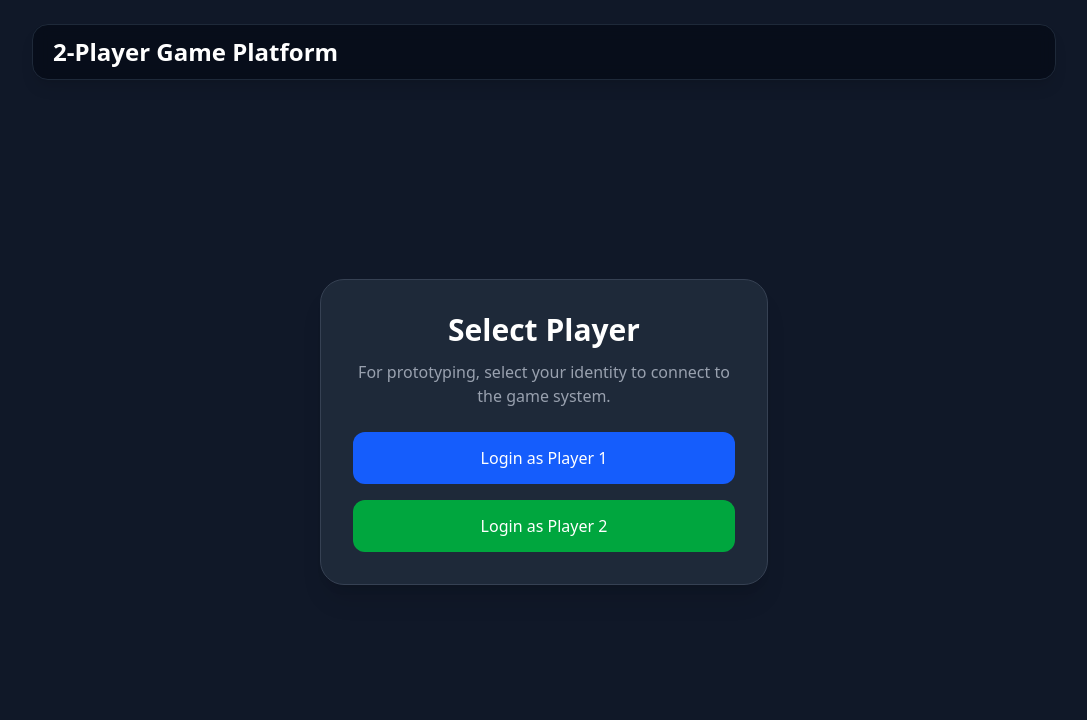
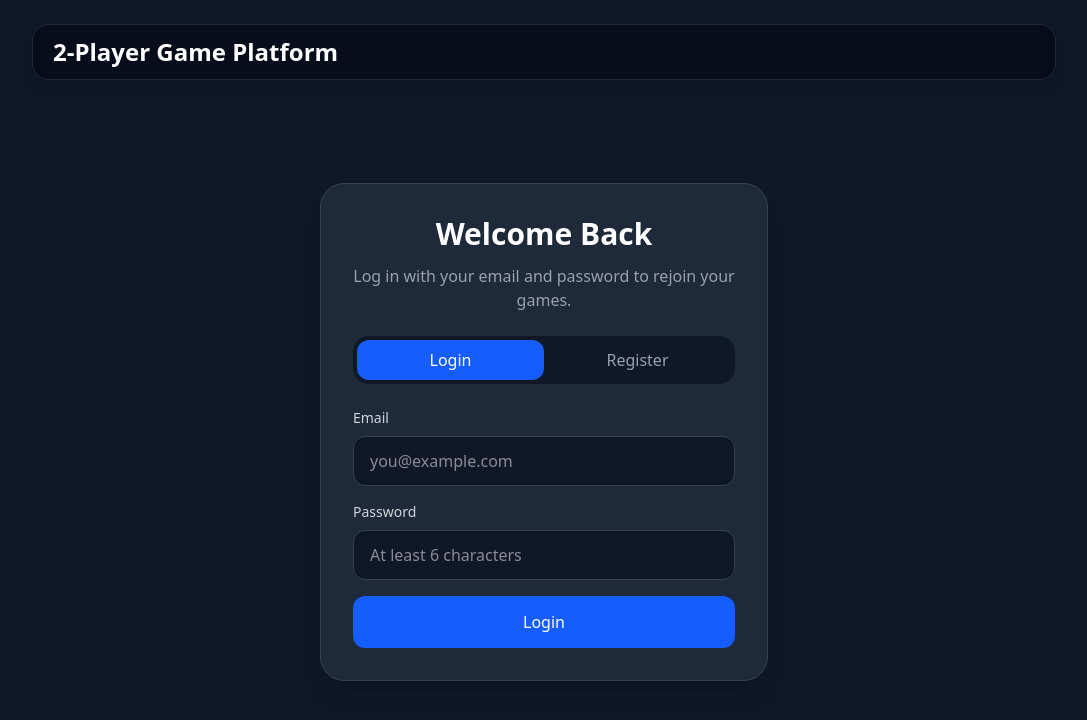
Before and after one commit to Iftekhar-Mahi/2_player_online_game, a React (Vite) app: page /login in a window 1280 px wide. Shown: the top 720 px of the page, without its empty margins (96-1183 px from the left). Built offline with nearby package versions, Linux system fonts and the light colour scheme.

Commit message:
authentication added

```diff
--- a/src/App.jsx
+++ b/src/App.jsx
@@ -7,18 +7,28 @@ import GameLobby from './components/lobby/GameLobby';
 import GameRouter from './components/games/GameRouter';
 
 function App() {
-  const { user, signOut } = useAuth();
+  const { user, profile, signOut } = useAuth();
 
-  const handleSignOut = () => {
-    signOut();
-    window.location.href = '/login'; // Force reload to clear state and route properly
+  const handleSignOut = async () => {
+    try {
+      await signOut();
+    } catch (error) {
+      alert('Failed to sign out: ' + error.message);
+    }
   };
 
   return (
     <div className="min-h-screen bg-gray-900 text-white px-3 py-4 sm:px-4 sm:py-6 safe-bottom">
       <div className="mx-auto flex w-full max-w-5xl flex-col gap-4">
         <div className="flex flex-col gap-3 rounded-2xl border border-gray-800 bg-gray-950/60 px-4 py-3 shadow-lg backdrop-blur sm:flex-row sm:items-center sm:justify-between sm:px-5">
-          <h1 className="text-lg font-bold leading-tight sm:text-2xl">2-Player Game Platform</h1>
+          <div className="min-w-0">
+            <h1 className="text-lg font-bold leading-tight sm:text-2xl">2-Player Game Platform</h1>
+            {user && (
+              <p className="mt-1 truncate text-sm text-gray-400">
+                Signed in as {profile?.username || user.email}
+              </p>
+            )}
+          </div>
         {user && (
           <button
             onClick={handleSignOut}
--- a/src/components/auth/LoginPage.jsx
+++ b/src/components/auth/LoginPage.jsx
@@ -1,35 +1,160 @@
+import { useMemo, useState } from 'react';
+import { Navigate } from 'react-router-dom';
 import { useAuth } from '../../hooks/useAuth';
 
 export default function LoginPage() {
-  const { signIn } = useAuth();
+  const { user, signIn, signUp, loading } = useAuth();
+  const [mode, setMode] = useState('login');
+  const [form, setForm] = useState({
+    username: '',
+    email: '',
+    password: ''
+  });
+  const [error, setError] = useState('');
+  const [success, setSuccess] = useState('');
 
-  const handleLogin = (playerId) => {
-    signIn(playerId);
-    window.location.href = '/'; // Force a full page reload so all components pick up the new auth state
+  const isRegister = mode === 'register';
+  const submitLabel = useMemo(
+    () => (isRegister ? 'Create Account' : 'Login'),
+    [isRegister]
+  );
+
+  if (user) {
+    return <Navigate to="/" replace />;
+  }
+
+  const updateField = (field, value) => {
+    setForm((current) => ({
+      ...current,
+      [field]: value
+    }));
+  };
+
+  const handleSubmit = async (event) => {
+    event.preventDefault();
+    setError('');
+    setSuccess('');
+
+    try {
+      if (isRegister) {
+        await signUp({
+          username: form.username.trim(),
+          email: form.email.trim(),
+          password: form.password
+        });
+
+        setSuccess('Account created. You can now start playing.');
+      } else {
+        await signIn({
+          email: form.email.trim(),
+          password: form.password
+        });
+      }
+    } catch (authError) {
+      setError(authError.message);
+    }
   };
 
   return (
     <div className="w-full max-w-md rounded-3xl border border-gray-700 bg-gray-800 p-5 shadow-xl sm:p-8">
-      <h2 className="mb-3 text-center text-2xl font-bold sm:text-3xl">Select Player</h2>
+      <h2 className="mb-3 text-center text-2xl font-bold sm:text-3xl">
+        {isRegister ? 'Create Your Account' : 'Welcome Back'}
+      </h2>
       <p className="mx-auto mb-6 max-w-sm text-center text-sm text-gray-400 sm:text-base">
-        For prototyping, select your identity to connect to the game system.
+        {isRegister
+          ? 'Register with email and password so players can log in from any device.'
+          : 'Log in with your email and password to rejoin your games.'}
       </p>
 
-      <div className="flex flex-col gap-4 w-full">
+      <div className="mb-6 grid grid-cols-2 rounded-2xl bg-gray-900 p-1">
         <button
-          onClick={() => handleLogin('player1')}
-          className="rounded-xl bg-blue-600 px-6 py-3.5 text-base font-semibold text-white transition hover:bg-blue-700 active:scale-[0.99]"
+          type="button"
+          onClick={() => {
+            setMode('login');
+            setError('');
+            setSuccess('');
+          }}
+          className={`rounded-xl px-4 py-2 text-sm font-semibold transition ${!isRegister ? 'bg-blue-600 text-white' : 'text-gray-400'}`}
         >
-          Login as Player 1
+          Login
         </button>
+        <button
+          type="button"
+          onClick={() => {
+            setMode('register');
+            setError('');
+            setSuccess('');
+          }}
+          className={`rounded-xl px-4 py-2 text-sm font-semibold transition ${isRegister ? 'bg-blue-600 text-white' : 'text-gray-400'}`}
+        >
+          Register
+        </button>
+      </div>
+
+      <form onSubmit={handleSubmit} className="flex flex-col gap-4">
+        {isRegister && (
+          <label className="text-left">
+            <span className="mb-2 block text-sm font-medium text-gray-300">Username</span>
+            <input
+              type="text"
+              value={form.username}
+              onChange={(event) => updateField('username', event.target.value)}
+              className="w-full rounded-xl border border-gray-700 bg-gray-900 px-4 py-3 text-white focus:border-blue-500 focus:outline-none"
+              minLength={3}
+              maxLength={24}
+              required={isRegister}
+              placeholder="yourname"
+            />
+          </label>
+        )}
+
+        <label className="text-left">
+          <span className="mb-2 block text-sm font-medium text-gray-300">Email</span>
+          <input
+            type="email"
+            value={form.email}
+            onChange={(event) => updateField('email', event.target.value)}
+            className="w-full rounded-xl border border-gray-700 bg-gray-900 px-4 py-3 text-white focus:border-blue-500 focus:outline-none"
+            required
+            placeholder="you@example.com"
+            autoComplete={isRegister ? 'email' : 'username'}
+          />
+        </label>
+
+        <label className="text-left">
+          <span className="mb-2 block text-sm font-medium text-gray-300">Password</span>
+          <input
+            type="password"
+            value={form.password}
+            onChange={(event) => updateField('password', event.target.value)}
+            className="w-full rounded-xl border border-gray-700 bg-gray-900 px-4 py-3 text-white focus:border-blue-500 focus:outline-none"
+            required
+            minLength={6}
+            placeholder="At least 6 characters"
+            autoComplete={isRegister ? 'new-password' : 'current-password'}
+          />
+        </label>
+
+        {error && (
+          <div className="rounded-xl border border-red-500/40 bg-red-500/10 px-4 py-3 text-sm text-red-200">
+            {error}
+          </div>
+        )}
+
+        {success && (
+          <div className="rounded-xl border border-green-500/40 bg-green-500/10 px-4 py-3 text-sm text-green-200">
+            {success}
+          </div>
+        )}
 
         <button
-          onClick={() => handleLogin('player2')}
-          className="rounded-xl bg-green-600 px-6 py-3.5 text-base font-semibold text-white transition hover:bg-green-700 active:scale-[0.99]"
+          type="submit"
+          disabled={loading}
+          className="rounded-xl bg-blue-600 px-6 py-3.5 text-base font-semibold text-white transition hover:bg-blue-700 active:scale-[0.99] disabled:opacity-60"
         >
-          Login as Player 2
+          {loading ? 'Please wait...' : submitLabel}
         </button>
-      </div>
+      </form>
     </div>
   );
 }
--- a/src/hooks/useAuth.js
+++ b/src/hooks/useAuth.js
@@ -1,35 +1,208 @@
-import { useState, useEffect } from 'react';
+import { createContext, createElement, useContext, useEffect, useState } from 'react';
+import { supabase } from '../lib/supabase';
 
-// Hardcoded users for prototyping
-const HARDCODED_USERS = {
-  player1: { id: 'player1', username: 'Player One' },
-  player2: { id: 'player2', username: 'Player Two' }
+const AuthContext = createContext(null);
+
+const buildFallbackUsername = (authUser) => {
+  const metadataName = authUser?.user_metadata?.username?.trim();
+
+  if (metadataName) {
+    return metadataName;
+  }
+
+  if (authUser?.email) {
+    return authUser.email.split('@')[0];
+  }
+
+  return 'player';
 };
 
-export function useAuth() {
+export function AuthProvider({ children }) {
   const [user, setUser] = useState(null);
+  const [profile, setProfile] = useState(null);
   const [loading, setLoading] = useState(true);
 
+  const loadProfile = async (authUser) => {
+    if (!authUser) {
+      setProfile(null);
+      return null;
+    }
+
+    const { data: existingProfile, error: fetchError } = await supabase
+      .from('profiles')
+      .select('*')
+      .eq('id', authUser.id)
+      .maybeSingle();
+
+    if (fetchError) {
+      throw fetchError;
+    }
+
+    if (existingProfile) {
+      setProfile(existingProfile);
+      return existingProfile;
+    }
+
+    const fallbackProfile = {
+      id: authUser.id,
+      email: authUser.email,
+      username: buildFallbackUsername(authUser)
+    };
+
+    const { data: createdProfile, error: upsertError } = await supabase
+      .from('profiles')
+      .upsert(fallbackProfile, { onConflict: 'id' })
+      .select()
+      .single();
+
+    if (upsertError) {
+      throw upsertError;
+    }
+
+    setProfile(createdProfile);
+    return createdProfile;
+  };
+
   useEffect(() => {
-    // Check local storage for existing fake session
-    const savedUser = localStorage.getItem('mock_user_id');
-    if (savedUser && HARDCODED_USERS[savedUser]) {
-      setUser(HARDCODED_USERS[savedUser]);
-    }
-    setLoading(false);
+    let isMounted = true;
+
+    const syncAuthState = async (session) => {
+      const authUser = session?.user ?? null;
+
+      if (!isMounted) {
+        return;
+      }
+
+      setUser(authUser);
+
+      if (!authUser) {
+        setProfile(null);
+        setLoading(false);
+        return;
+      }
+
+      setLoading(true);
+
+      try {
+        await loadProfile(authUser);
+      } catch (error) {
+        console.error('Failed to load profile:', error.message);
+      } finally {
+        if (isMounted) {
+          setLoading(false);
+        }
+      }
+    };
+
+    supabase.auth.getSession().then(({ data }) => {
+      syncAuthState(data.session);
+    });
+
+    const {
+      data: { subscription }
+    } = supabase.auth.onAuthStateChange((_event, session) => {
+      syncAuthState(session);
+    });
+
+    return () => {
+      isMounted = false;
+      subscription.unsubscribe();
+    };
   }, []);
 
-  const signIn = (playerId) => {
-    if (HARDCODED_USERS[playerId]) {
-      localStorage.setItem('mock_user_id', playerId);
-      setUser(HARDCODED_USERS[playerId]);
+  const signUp = async ({ email, password, username }) => {
+    setLoading(true);
+
+    const { data, error } = await supabase.auth.signUp({
+      email,
+      password,
+      options: {
+        data: {
+          username
+        }
+      }
+    });
+
+    if (error) {
+      setLoading(false);
+      throw error;
     }
+
+    if (data.session?.user) {
+      setUser(data.session.user);
+      try {
+        await loadProfile(data.session.user);
+      } finally {
+        setLoading(false);
+      }
+    } else {
+      setLoading(false);
+    }
+
+    return data;
   };
 
-  const signOut = () => {
-    localStorage.removeItem('mock_user_id');
-    setUser(null);
+  const signIn = async ({ email, password }) => {
+    setLoading(true);
+
+    const { data, error } = await supabase.auth.signInWithPassword({
+      email,
+      password
+    });
+
+    if (error) {
+      setLoading(false);
+      throw error;
+    }
+
+    setUser(data.user);
+
+    try {
+      await loadProfile(data.user);
+    } finally {
+      setLoading(false);
+    }
+
+    return data;
   };
 
-  return { user, loading, signIn, signOut };
+  const signOut = async () => {
+    setLoading(true);
+
+    const { error } = await supabase.auth.signOut();
+
+    if (error) {
+      setLoading(false);
+      throw error;
+    }
+
+    setUser(null);
+    setProfile(null);
+    setLoading(false);
+  };
+
+  return createElement(
+    AuthContext.Provider,
+    {
+      value: {
+        user,
+        profile,
+        loading,
+        signIn,
+        signUp,
+        signOut
+      }
+    },
+    children
+  );
 }
+
+export function useAuth() {
+  const context = useContext(AuthContext);
+
+  if (!context) {
+    throw new Error('useAuth must be used within an AuthProvider');
+  }
+
+  return context;
+}
--- a/src/main.jsx
+++ b/src/main.jsx
@@ -2,10 +2,13 @@ import React from 'react'
 import ReactDOM from 'react-dom/client'
 import { BrowserRouter } from 'react-router-dom'
 import App from './App.jsx'
+import { AuthProvider } from './hooks/useAuth'
 import './index.css'
 
 ReactDOM.createRoot(document.getElementById('root')).render(
-  <BrowserRouter>
-    <App />
-  </BrowserRouter>
+  <AuthProvider>
+    <BrowserRouter>
+      <App />
+    </BrowserRouter>
+  </AuthProvider>
 )
```
Also changed, not shown: 7 other files (tests, documents, lock files or other folders).
